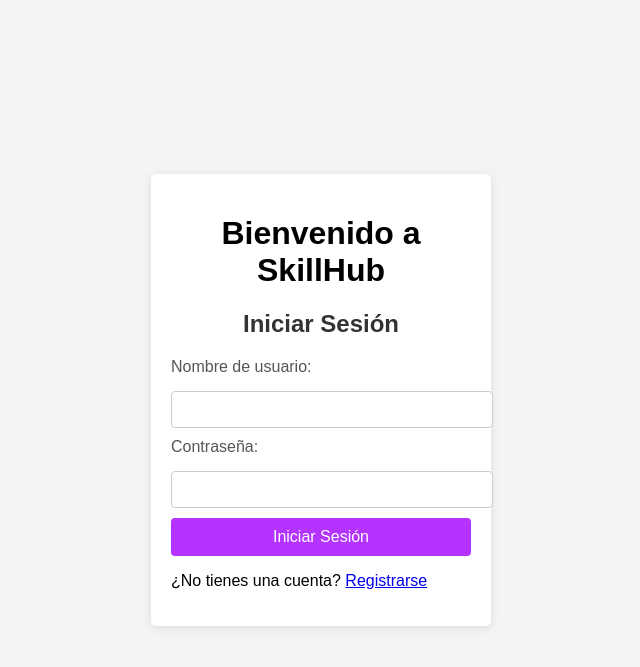
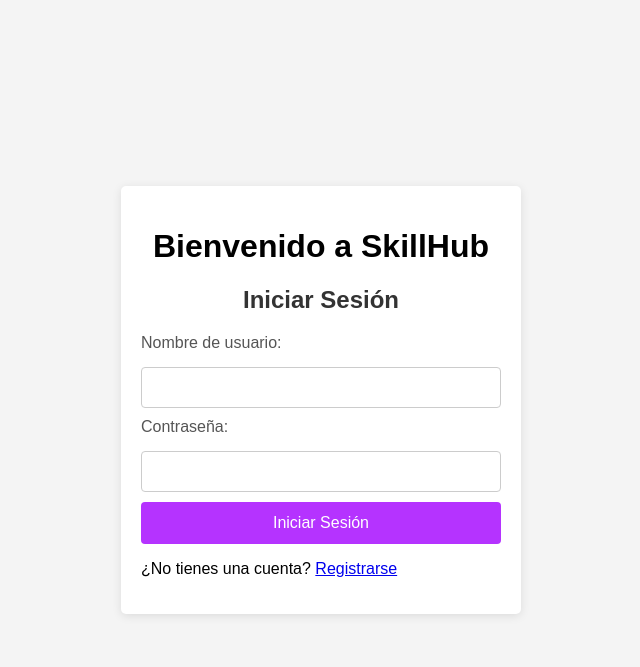
Before and after one commit to Rodrigueza02/SKILLHUB, a Django app: page / in a window 1280 px wide. Shown: the top 667 px of the page, without its empty margins (319-959 px from the left). Run offline with Django 5.2, Linux system fonts and the light colour scheme.

Commit message:
"Updated styles.css: adjusted body width, added max/min width, and modified input and button styles"

```diff
--- a/SkillHub/SkillHubApp/static/styles.css
+++ b/SkillHub/SkillHubApp/static/styles.css
@@ -13,7 +13,10 @@
     padding: 20px;
     border-radius: 5px;
     box-shadow: 0 2px 10px rgba(0, 0, 0, 0.1);
-    width: 300px;
+    width: 90%;  /* Ajustable al 90% del ancho disponible */
+    max-width: 400px;  /* Limita el tamaño máximo */
+    min-width: 250px;  /* Limita el tamaño mínimo */
+    box-sizing: border-box;  /* Incluye el padding dentro del tamaño */
 }
 
 h2 {
@@ -30,23 +33,25 @@
 input[type="text"],
 input[type="password"] {
     width: 100%;
-    padding: 10px;
+    padding: 12px;  /* Más espacio interno para un aspecto más cómodo */
     margin: 10px 0;
     border: 1px solid #ccc;
     border-radius: 4px;
+    box-sizing: border-box;  /* Incluye el padding dentro del tamaño total */
 }
 
 button {
     width: 100%;
-    padding: 10px;
+    padding: 12px;
     background-color: #b533ff;
     border: none;
     border-radius: 4px;
     color: white;
     font-size: 16px;
     cursor: pointer;
+    box-sizing: border-box;  /* Mantiene el tamaño correcto del botón */
 }
 
 button:hover {
-    background-color: #b533ff;
+    background-color: #9c4dcc;  /* Cambio de color al pasar el ratón */
 }
```
